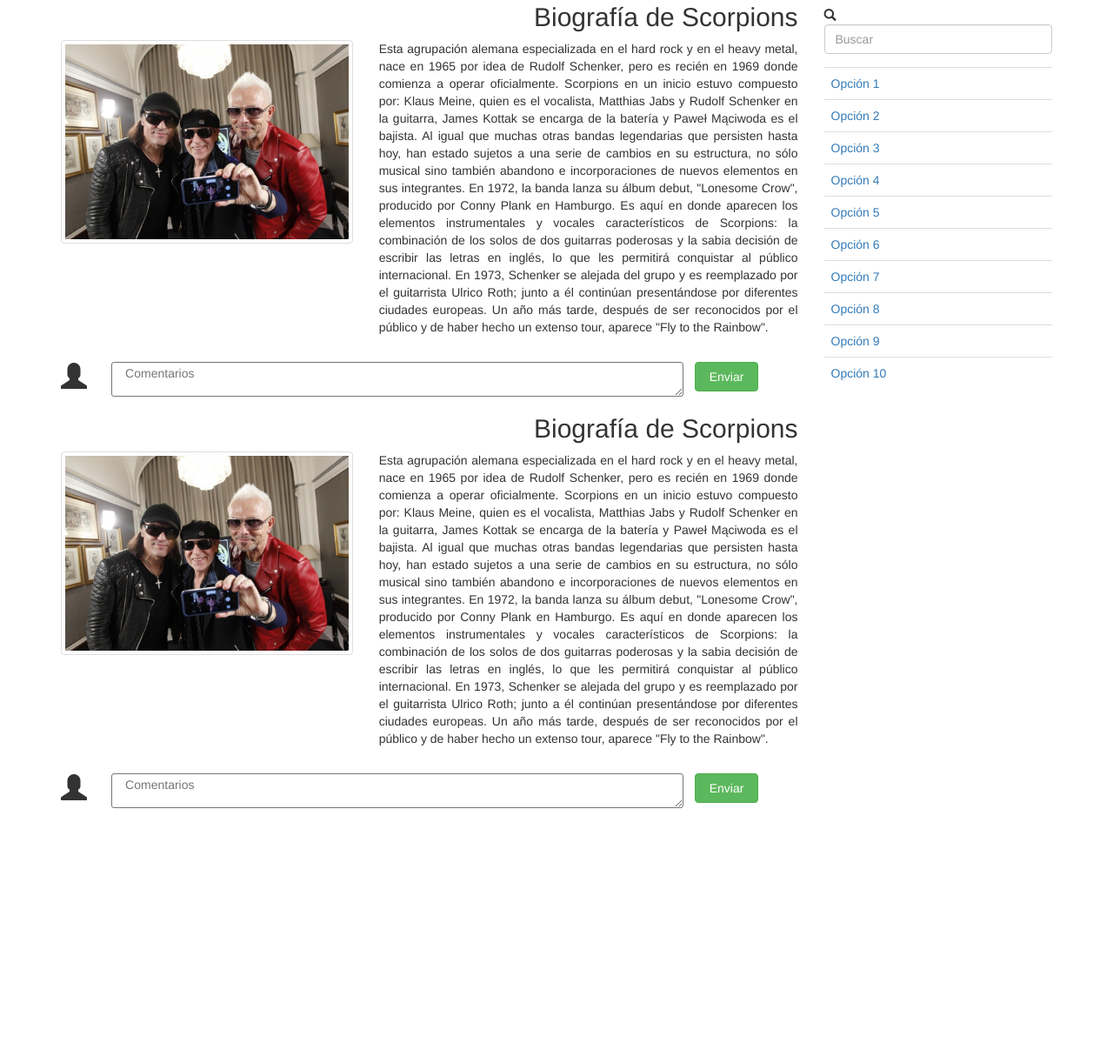
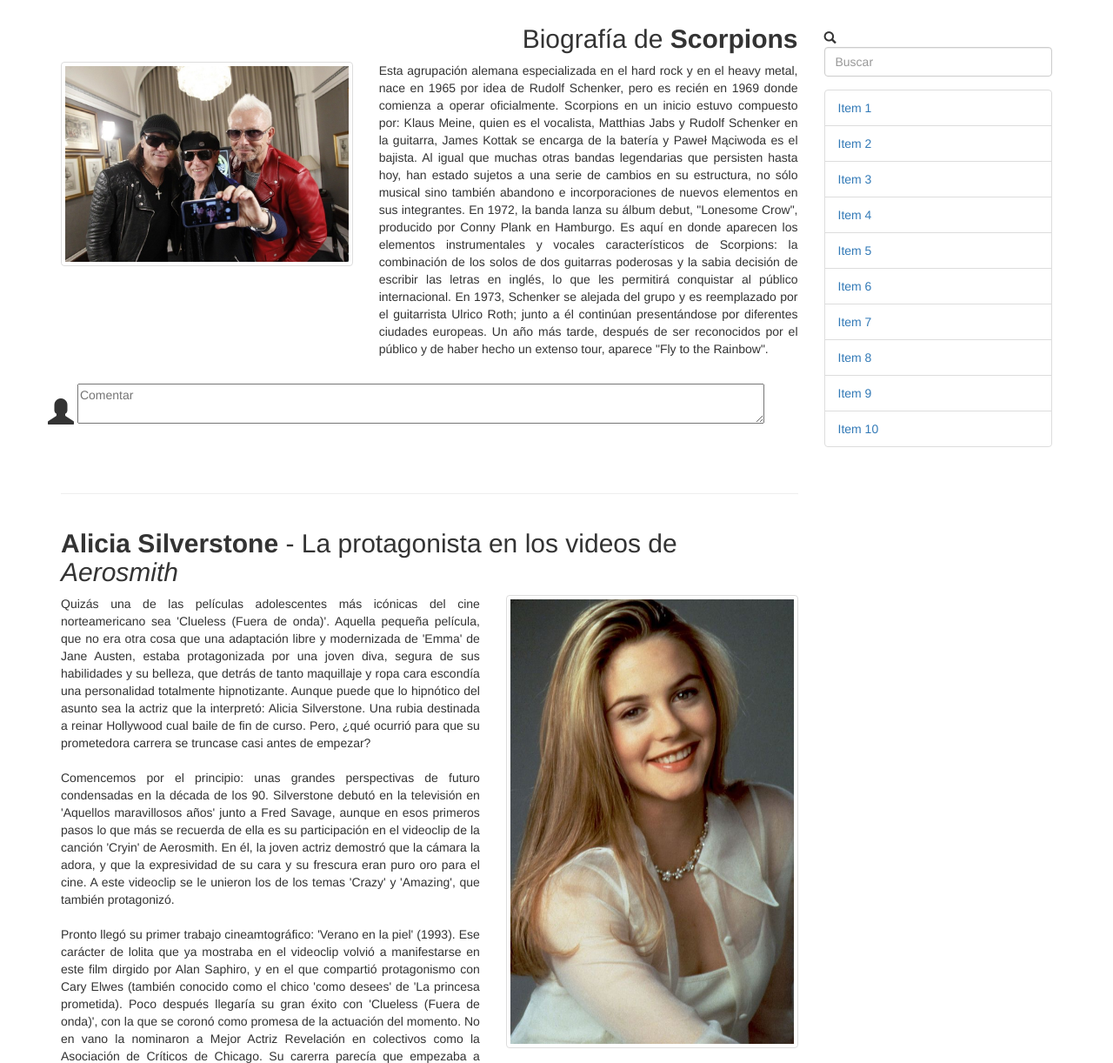
Before and after one commit to angelpublicista/Bootstrap_Blog, a plain HTML site: page index.html in a window 1280 px wide. Shown: the part 162-1384 px from the top of the page at 87% size. Before the commit the page ends 1091 px from the top, so only its background shows below. Drawn offline with nearby package versions, Linux system fonts and the light colour scheme.

Commit message:
Fin de proyecto

```diff
--- a/css/estilos.css
+++ b/css/estilos.css
@@ -44,15 +44,36 @@ header a img:hover {
 	color: #88AA00;
 }
 
-.coments {
-	width: 100%;
-	height: 40px;
-	max-width: 100%;
-	max-height: 40px;
-	border-radius: 3px;
-	margin: 0 1vw 0 0;
-}
-
 .aside {
 	margin-top: 2vw;
 }
+
+main {
+	margin-top: 6vw;
+}
+
+@media (max-width: 480px) {
+
+	.nav-bar {
+		padding: 0;
+	}
+
+	.nav-bar ul li {
+		display: block !important;
+		padding: 2vw;
+		width: 100%;
+		border-bottom: 1px solid #fff;
+
+	}
+
+	.nav-bar a {
+		border-right: none;
+
+	}
+
+	.brand {
+		margin-bottom: 8vw;
+		padding: 2vw;
+		border-bottom: 1px solid #ccc;
+	}
+}
--- a/index.html
+++ b/index.html
@@ -38,7 +38,7 @@
 			<div class="row">
 				<div class="contenido col-xs-12 col-md-9">
 					<article class="row">
-						<h2 class="col-xs-12 text-right">Biografía de Scorpions</h2>
+						<h2 class="col-xs-12 text-right">Biografía de <strong>Scorpions</strong></h2>
 						<div class="img-article col-xs-12 col-md-5">
 							<img src="img/scorpions.jpg" alt="scorpions" class="thumbnail" />
 						</div>
@@ -55,81 +55,58 @@
 						</div>
 					</article><br>
 
-					<form action="" class="row">
-						<span class="glyphicon glyphicon-user col-xs-1" style="font-size: 3rem;"></span>
-						<textarea name="coment-scorpions" id="coment-scorpions" class="coments col-xs-9" placeholder="Comentarios"></textarea>
-						<a href="#" class="btn btn-success col-xs-1" type="submit">Enviar</a>
-					</form>
+					<form class="form-horizontal">
+						<div class="form-group">
+							<span class="glyphicon glyphicon-user" style="font-size: 3rem;"></span>
+							<textarea name="coment-scorpions" placeholder="Comentar" style="width: 90%; max-width: 90%;"></textarea>
+						</div>
+					</form><br><br>
+					<hr>
 
 					<article class="row">
-						<h2 class="col-xs-12 text-right">Biografía de Scorpions</h2>
-						<div class="img-article col-xs-12 col-md-5">
-							<img src="img/scorpions.jpg" alt="scorpions" class="thumbnail" />
+						<h2 class="col-xs-12 text-left"><strong>Alicia Silverstone</strong> - La protagonista en los videos de <em>Aerosmith</em></h2>
+						<div class="img-article col-xs-12 col-md-5 col-md-push-7">
+							<img src="img/alicia.jpg" alt="Alicia Silverstone" class="thumbnail" />
 						</div>
-						<div class="text-article col-xs-12 col-md-7">
-							<p class="text-justify">Esta agrupación alemana especializada en el hard rock y en el heavy metal, nace en 1965 por idea de Rudolf Schenker, pero es recién en 1969 donde comienza a operar oficialmente.
+						<div class="text-article col-xs-12 col-md-7 col-md-pull-5">
+							<p class="text-justify">Quizás una de las películas adolescentes más icónicas del cine norteamericano sea 'Clueless (Fuera de onda)'. Aquella pequeña película, que no era otra cosa que una adaptación libre y modernizada de 'Emma' de Jane Austen, estaba protagonizada por una joven diva, segura de sus habilidades y su belleza, que detrás de tanto maquillaje y ropa cara escondía una personalidad totalmente hipnotizante. Aunque puede que lo hipnótico del asunto sea la actriz que la interpretó: Alicia Silverstone. Una rubia destinada a reinar Hollywood cual baile de fin de curso. Pero, ¿qué ocurrió para que su prometedora carrera se truncase casi antes de empezar?<br><br>
 
-							Scorpions en un inicio estuvo compuesto por: Klaus Meine, quien es el vocalista, Matthias Jabs y Rudolf Schenker en la guitarra, James Kottak se encarga de la batería y Paweł Mąciwoda es el bajista.
+							Comencemos por el principio: unas grandes perspectivas de futuro condensadas en la década de los 90. Silverstone debutó en la televisión en 'Aquellos maravillosos años' junto a Fred Savage, aunque en esos primeros pasos lo que más se recuerda de ella es su participación en el videoclip de la canción 'Cryin' de Aerosmith. En él, la joven actriz demostró que la cámara la adora, y que la expresividad de su cara y su frescura eran puro oro para el cine. A este videoclip se le unieron los de los temas 'Crazy' y 'Amazing', que también protagonizó. <br><br>
 
-							Al igual que muchas otras bandas legendarias que persisten hasta hoy, han estado sujetos a una serie de cambios en su estructura, no sólo musical sino también abandono e incorporaciones de nuevos elementos en sus integrantes.
-
-							En 1972, la banda lanza su álbum debut, "Lonesome Crow", producido por Conny Plank en Hamburgo. Es aquí en donde aparecen los elementos instrumentales y vocales característicos de Scorpions: la combinación de los solos de dos guitarras poderosas y la sabia decisión de escribir las letras en inglés, lo que les permitirá conquistar al público internacional.
-
-							En 1973, Schenker se alejada del grupo y es reemplazado por el guitarrista Ulrico Roth; junto a él continúan presentándose por diferentes ciudades europeas. Un año más tarde, después de ser reconocidos por el público y de haber hecho un extenso tour, aparece "Fly to the Rainbow".</p>
+							Pronto llegó su primer trabajo cineamtográfico: 'Verano en la piel' (1993). Ese carácter de lolita que ya mostraba en el videoclip volvió a manifestarse en este film dirgido por Alan Saphiro, y en el que compartió protagonismo con Cary Elwes (también conocido como el chico 'como desees' de 'La princesa prometida). Poco después llegaría su gran éxito con 'Clueless (Fuera de onda)', con la que se coronó como promesa de la actuación del momento. No en vano la nominaron a Mejor Actriz Revelación en colectivos como la Asociación de Críticos de Chicago. Su carerra parecía que empezaba a despegar, protagonizando otras películas como 'Babysitter (La niñera)', ya con la pompa y circunstancia de una estrella. Es decir, con su imagen como centro de cartel y su nombre puesto en letras bien grandes. Todo iba bien. </p>
 						</div>
 					</article><br>
 
-					<form action="" class="row">
+					<form class="form-horizontal">
 						<div class="form-group">
-							<span class="glyphicon glyphicon-user col-xs-1" style="font-size: 3rem;"></span>
-							<textarea name="coment-scorpions" id="coment-scorpions" class="coments col-xs-9" placeholder="Comentarios"></textarea>
-							<a href="#" class="btn btn-success col-xs-1" type="submit">Enviar</a>
+							<span class="glyphicon glyphicon-user" style="font-size: 3rem;"></span>
+							<textarea name="coment-scorpions" placeholder="Comentar" style="width: 90%; max-width: 90%;"></textarea>
 						</div>
-					</form>
+					</form><br><br>
+
+
 
 
 				</div>
-				<div class="aside col-xs-12 col-md-3">
+				<div class="aside col-xs-12 col-md-3 hidden-xs">
 					<form action="">
 						<div class="form-group">
 							<span class="glyphicon glyphicon-search"></span>
 							<input type="search" placeholder="Buscar" id="search" class="form-control">
 						</div>
 						<div class="options">
-							<table class="table table-hover">
-								<tbody>
-									<tr>
-										<td><a href="#">Opción 1</a></td>
-									</tr>
-									<tr>
-										<td><a href="#">Opción 2</a></td>
-									</tr>
-									<tr>
-										<td><a href="#">Opción 3</a></td>
-									</tr>
-									<tr>
-										<td><a href="#">Opción 4</a></td>
-									</tr>
-									<tr>
-										<td><a href="#">Opción 5</a></td>
-									</tr>
-									<tr>
-										<td><a href="#">Opción 6</a></td>
-									</tr>
-									<tr>
-										<td><a href="#">Opción 7</a></td>
-									</tr>
-									<tr>
-										<td><a href="#">Opción 8</a></td>
-									</tr>
-									<tr>
-										<td><a href="#">Opción 9</a></td>
-									</tr>
-									<tr>
-										<td><a href="#">Opción 10</a></td>
-									</tr>
-								</tbody>
-							</table>
+							<ul class="list-group">
+								<li class="list-group-item"><a href="#">Item 1</a></li>
+								<li class="list-group-item"><a href="#">Item 2</a></li>
+								<li class="list-group-item"><a href="#">Item 3</a></li>
+								<li class="list-group-item"><a href="#">Item 4</a></li>
+								<li class="list-group-item"><a href="#">Item 5</a></li>
+								<li class="list-group-item"><a href="#">Item 6</a></li>
+								<li class="list-group-item"><a href="#">Item 7</a></li>
+								<li class="list-group-item"><a href="#">Item 8</a></li>
+								<li class="list-group-item"><a href="#">Item 9</a></li>
+								<li class="list-group-item"><a href="#">Item 10</a></li>
+							</ul>
 						</div>
 					</form>
 
```
Also changed, not shown: img/alicia.jpg (added).
